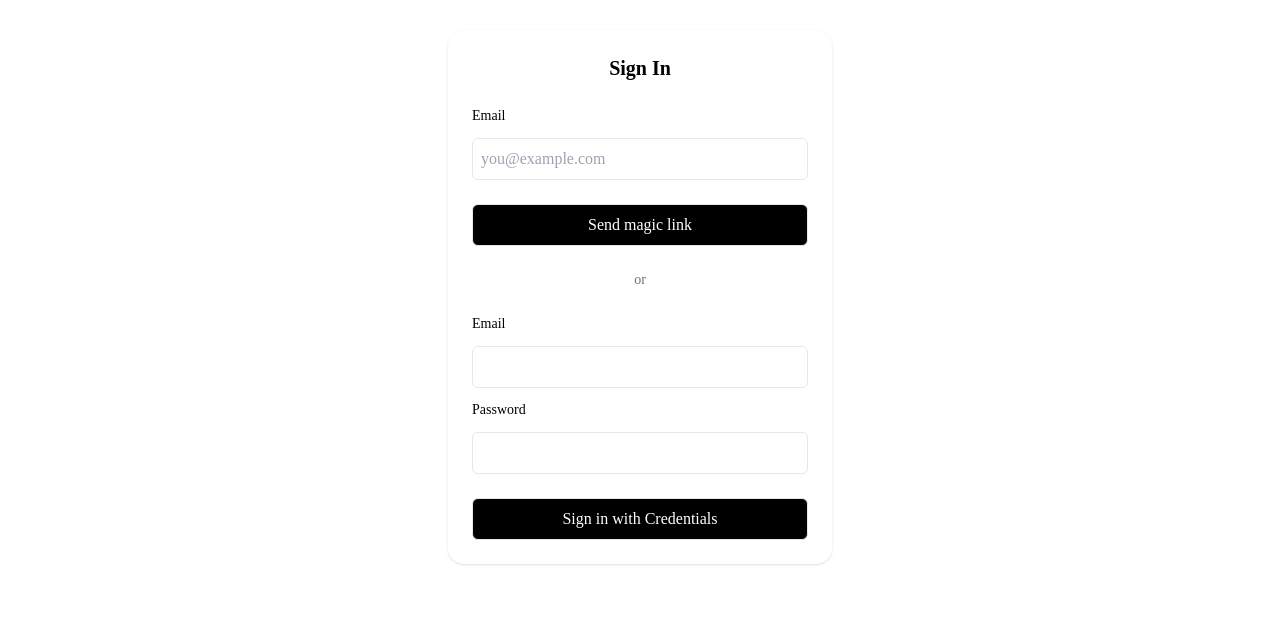
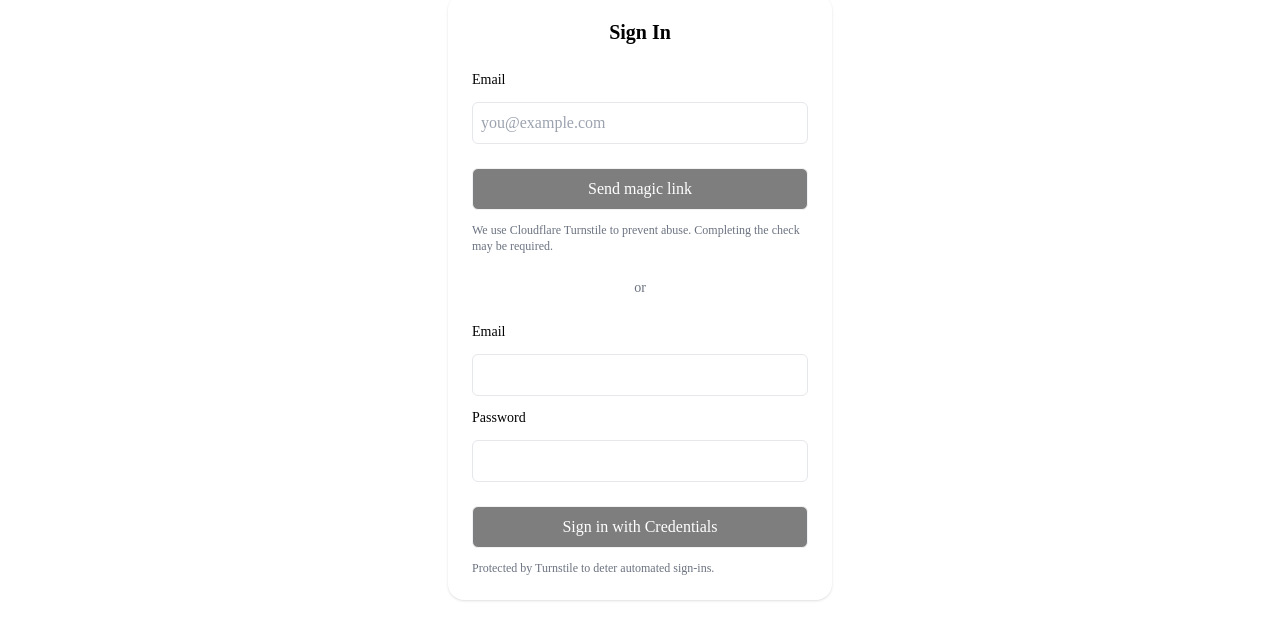
Before and after one commit to NewguyMMM/aeobro, a Next.js app: page /signin in a window 1280 px wide. Shown: the part 146-772 px from the top of the page. Built offline with nearby package versions, Linux system fonts and the light colour scheme; no server answers.

Commit message:
Update page.tsx

```diff
--- a/app/(auth)/signin/page.tsx
+++ b/app/(auth)/signin/page.tsx
@@ -1,16 +1,20 @@
 // app/(auth)/signin/page.tsx
 "use client";
 
+import * as React from "react";
 import TurnstileWidget from "@/components/security/TurnstileWidget";
 
 export default function SignInPage() {
+  const [emailToken, setEmailToken] = React.useState<string | null>(null);
+  const [credsToken, setCredsToken] = React.useState<string | null>(null);
+
   return (
     <div className="min-h-screen grid place-items-center p-6">
       <div className="w-full max-w-sm rounded-2xl shadow p-6 space-y-6 bg-white">
         <h1 className="text-xl font-semibold text-center">Sign In</h1>
 
-        {/* Email (magic link) */}
-        <form method="POST" action="/api/auth/signin/email" className="space-y-3">
+        {/* Email (magic link via custom endpoint that verifies Turnstile) */}
+        <form method="POST" action="/api/auth/magic-link" className="space-y-3">
           <label className="block text-sm font-medium">Email</label>
           <input
             type="email"
@@ -19,19 +23,32 @@ export default function SignInPage() {
             placeholder="you@example.com"
             className="w-full border rounded-md p-2"
           />
-          <TurnstileWidget />
+
+          {/* Turnstile: set token for this form */}
+          <TurnstileWidget onVerify={setEmailToken} />
+
+          {/* Pass the token to the server */}
+          <input type="hidden" name="turnstileToken" value={emailToken ?? ""} />
+
           <button
             type="submit"
-            className="w-full rounded-md py-2 border bg-black text-white"
+            className="w-full rounded-md py-2 border bg-black text-white disabled:opacity-50"
+            disabled={!emailToken}
+            aria-disabled={!emailToken}
+            title={!emailToken ? "Complete the CAPTCHA to continue" : "Send magic link"}
           >
             Send magic link
           </button>
+
+          <p className="text-xs text-gray-500">
+            We use Cloudflare Turnstile to prevent abuse. Completing the check may be required.
+          </p>
         </form>
 
         <div className="text-center text-sm text-gray-500">or</div>
 
-        {/* Credentials */}
-        <form method="POST" action="/api/auth/callback/credentials" className="space-y-3">
+        {/* Credentials (custom gate that verifies Turnstile, then calls NextAuth credentials) */}
+        <form method="POST" action="/api/auth/credentials-check" className="space-y-3">
           <label className="block text-sm font-medium">Email</label>
           <input
             type="email"
@@ -48,13 +65,25 @@ export default function SignInPage() {
             className="w-full border rounded-md p-2"
           />
 
-          <TurnstileWidget />
+          {/* Turnstile: set token for this form */}
+          <TurnstileWidget onVerify={setCredsToken} />
+
+          {/* Pass the token to the server */}
+          <input type="hidden" name="turnstileToken" value={credsToken ?? ""} />
+
           <button
             type="submit"
-            className="w-full rounded-md py-2 border bg-black text-white"
+            className="w-full rounded-md py-2 border bg-black text-white disabled:opacity-50"
+            disabled={!credsToken}
+            aria-disabled={!credsToken}
+            title={!credsToken ? "Complete the CAPTCHA to continue" : "Sign in with Credentials"}
           >
             Sign in with Credentials
           </button>
+
+          <p className="text-xs text-gray-500">
+            Protected by Turnstile to deter automated sign-ins.
+          </p>
         </form>
       </div>
     </div>
```
